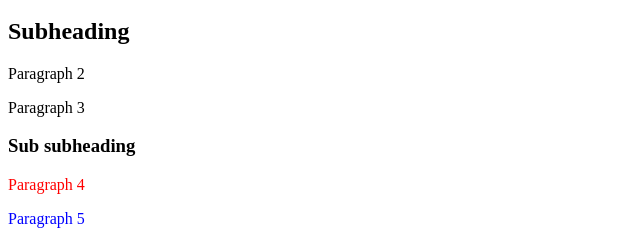
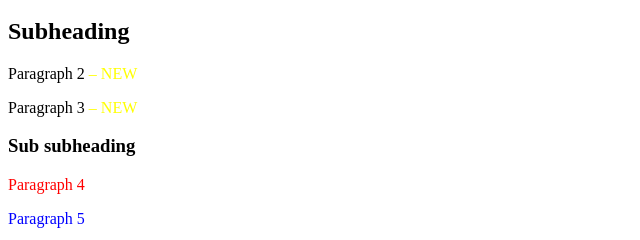
Before and after one commit to gloomberger/CSS-Selektori, a plain HTML site: page index.html in a window 1280 px wide. Shown: the part 134-374 px from the top of the page, 0-640 px from the left. Drawn offline with Linux system fonts and the light colour scheme.

Commit message:
added ::after element

```diff
--- a/style.css
+++ b/style.css
@@ -13,3 +13,7 @@ a[target="_blank"] {
 #mouse:hover {
     font-style: italic;
 }
+#first-div > p::after {
+    content: " – NEW ";
+    color: yellow;
+}
```
